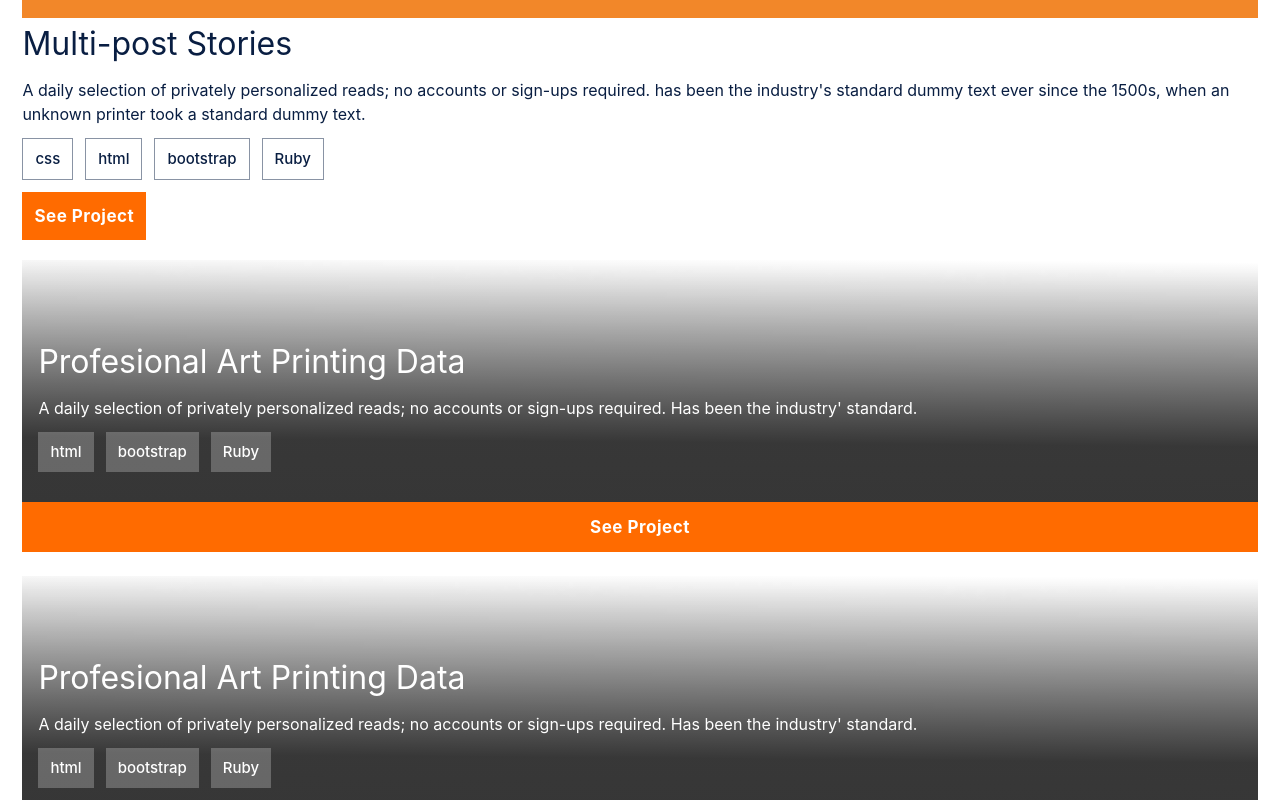
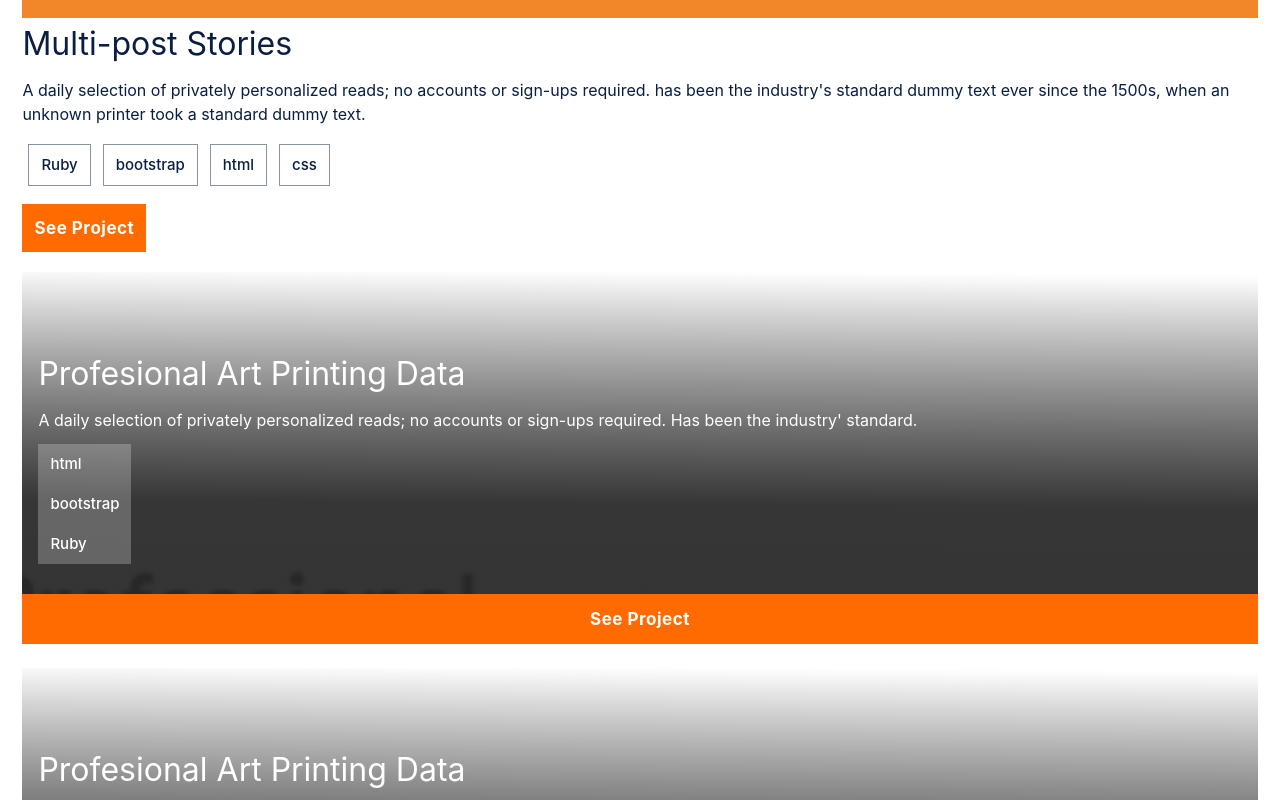
Before and after one commit to Abbas-Aljuaifari/code-pair-programing, a plain HTML site: page index.html in a window 1280 px wide. Shown: the part 1840-2640 px from the top of the page. Drawn offline with Linux system fonts and the light colour scheme.

Commit message:
changes on the css file .work-tag-list and .work-items

```diff
--- a/style.css
+++ b/style.css
@@ -202,8 +202,6 @@ ul {
 }
 
 .work-tag-list {
-  display: flex;
-  flex-direction: row;
   align-items: center;
   padding: 0;
   gap: 12px;
@@ -220,6 +218,8 @@ ul {
   font-size: 15px;
   line-height: 20px;
   color: var(--font-blue);
+  float: right;
+  margin: 6px;
 }
 
 .project-button {
```
